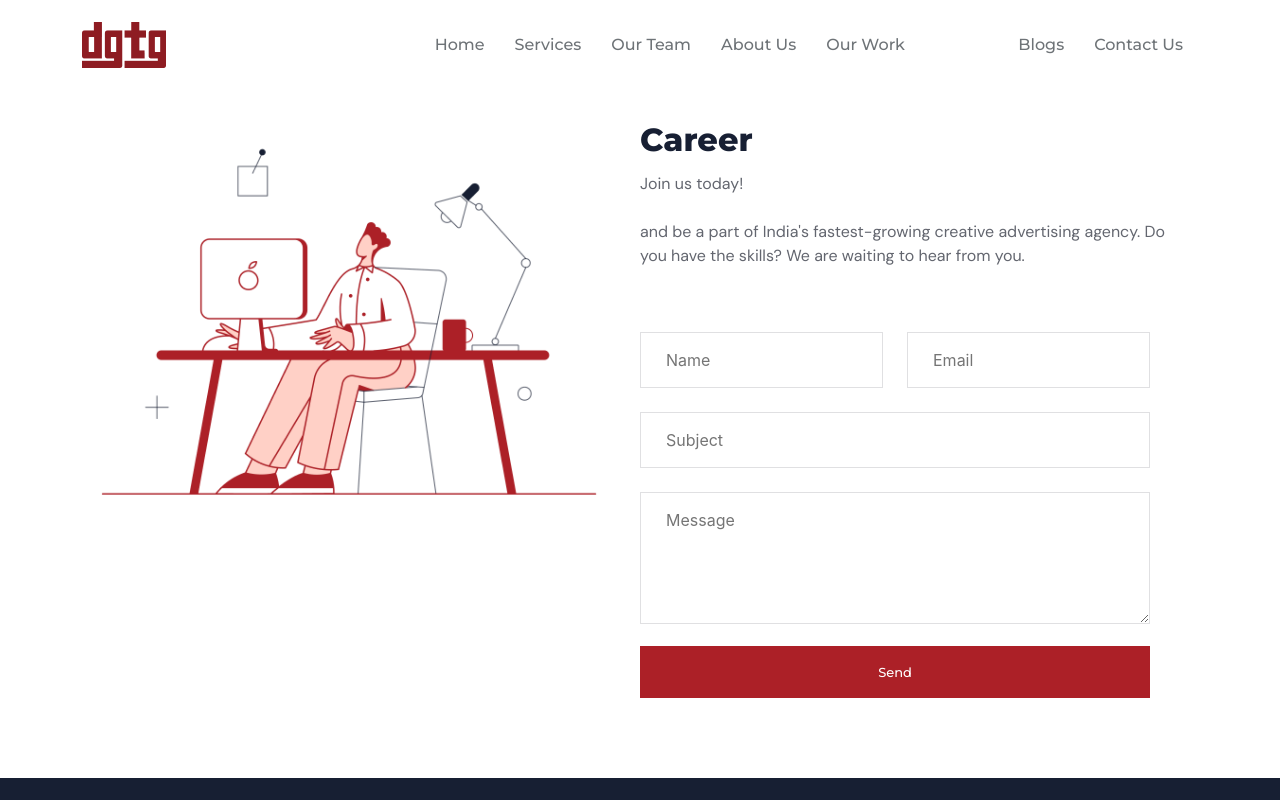
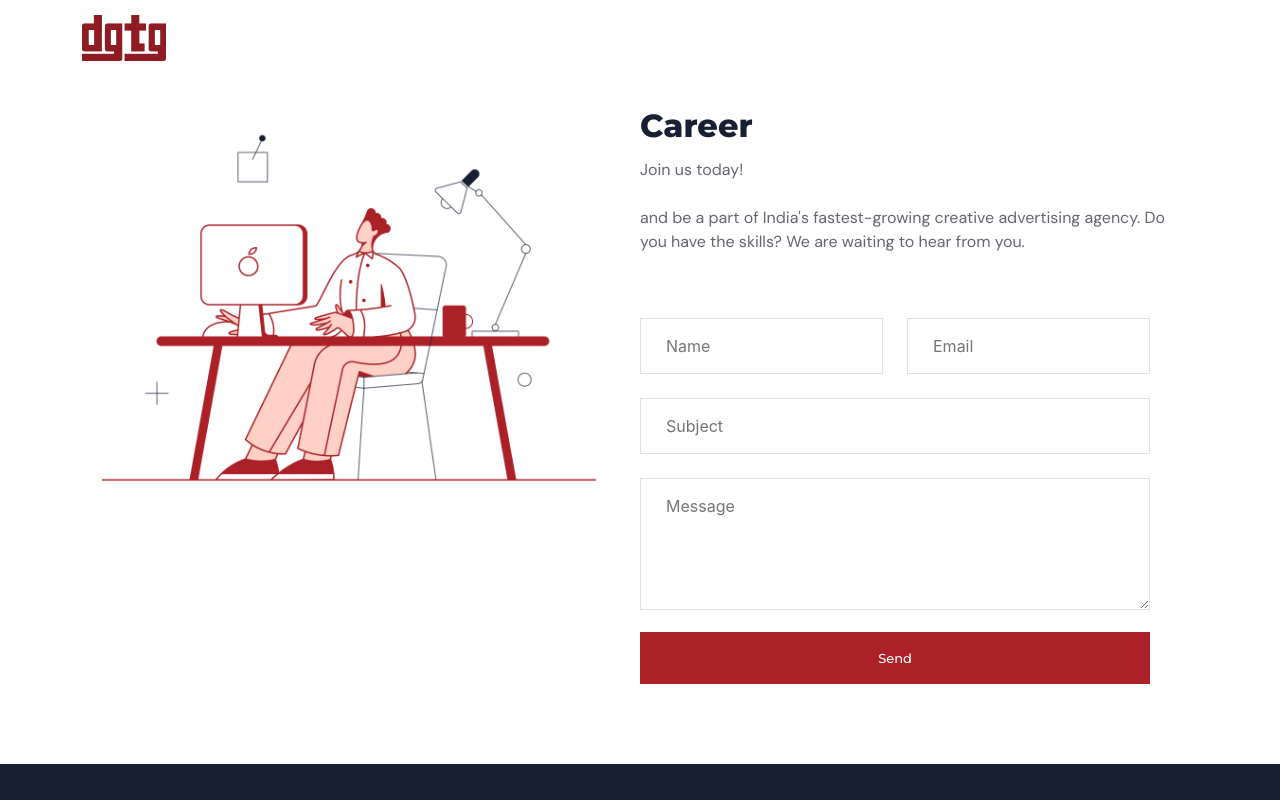
Before and after one commit to mailtoravi437/dgtg, a React (Create React App) app: page /career in a window 1280 px wide. Shown: the top 800 px of the page. Built offline with nearby package versions, Linux system fonts and the light colour scheme.

Commit message:
Added changed to career file

```diff
--- a/src/MyComponents/Career.js
+++ b/src/MyComponents/Career.js
@@ -7,7 +7,7 @@ import Footer from './Footer';
 export default function Career() {
     return (
         <>
-            <Header isWhite={true} />
+            <Header showNav={false} isWhite={true} />
             <section>
                 <div className="container mb-15">
                     <div className="row">
```
